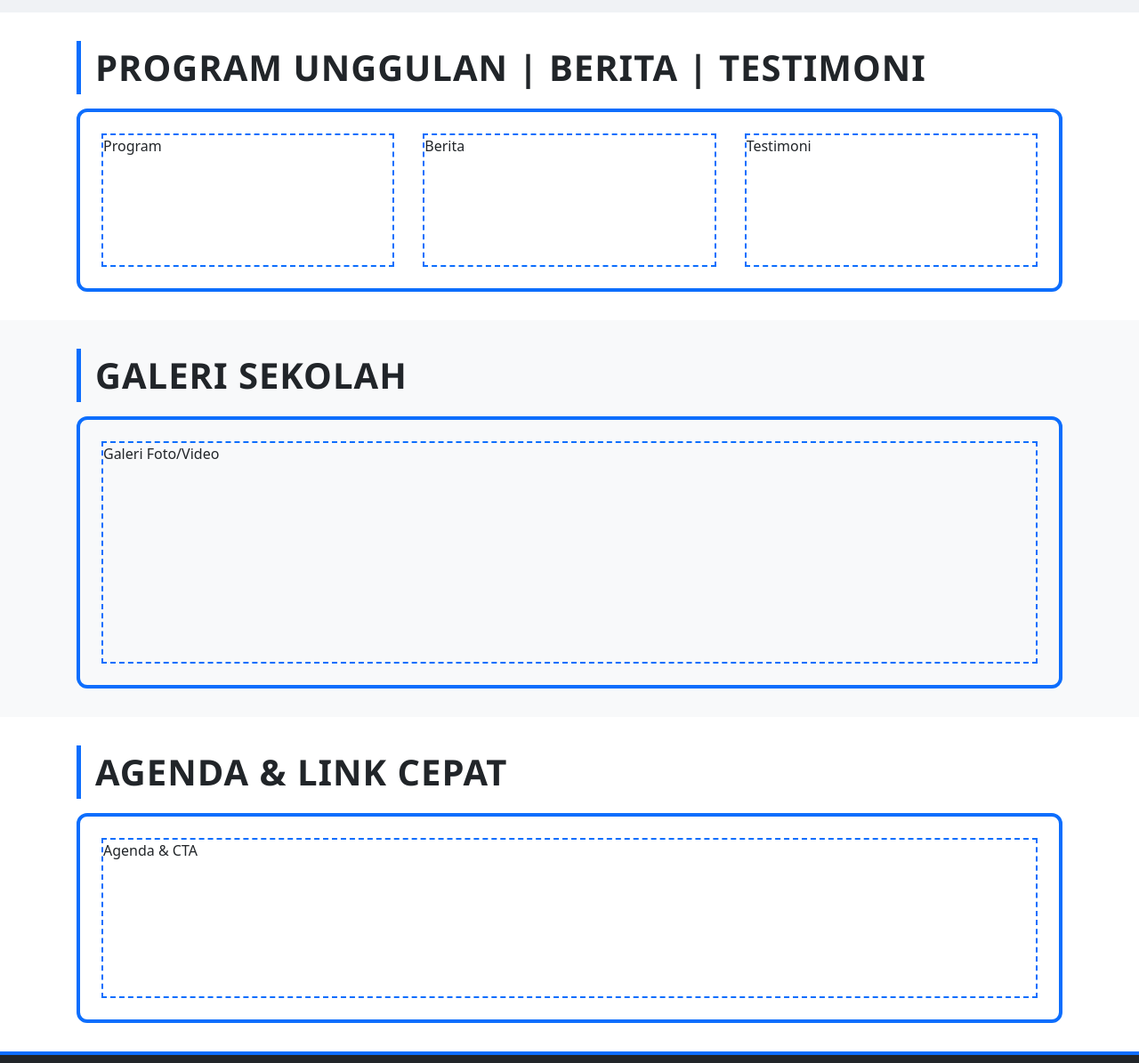
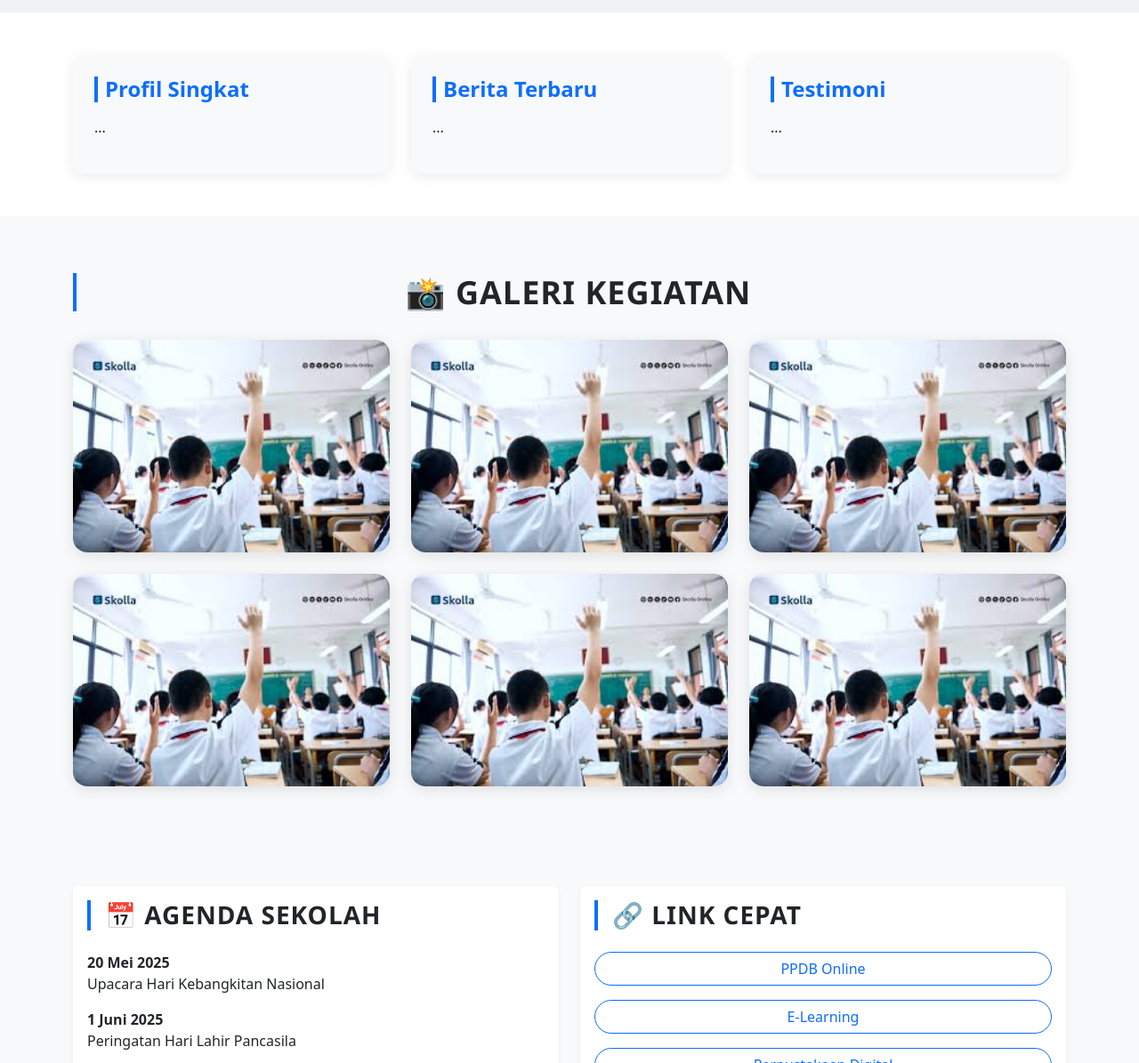
Before and after one commit to irawankilmer/template-website-sekolah-bootstrap-5, a plain HTML site: page pages/index.html in a window 1280 px wide. Shown: the part 2030-3225 px from the top of the page at 89% size. Drawn offline with nearby package versions, Linux system fonts and the light colour scheme.

Commit message:
Add Home Style layout

```diff
--- a/dist/css/styles.css
+++ b/dist/css/styles.css
@@ -282,4 +282,78 @@
   color: #495057;
 }
 
+.info-section {
+  background-color: #ffffff; /* putih agar selaras dengan pola */
+}
+
+.info-card {
+  background-color: #f8f9fa;
+  border-radius: 0.75rem;
+  box-shadow: 0 4px 16px rgba(0,0,0,0.08);
+  transition: all 0.3s ease;
+}
+
+.info-card:hover {
+  transform: translateY(-6px);
+  box-shadow: 0 6px 20px rgba(0,0,0,0.12);
+}
+
+.info-title {
+  font-size: 1.5rem;
+  font-weight: 700;
+  margin-bottom: 1rem;
+  color: #0d6efd;
+  border-left: 4px solid #0d6efd;
+  padding-left: 0.5rem;
+}
+
+.galeri {
+  background-color: #f8f9fa;
+  padding: 4rem 0;
+}
+
+.galeri .section-title {
+  font-size: 2.25rem;
+  font-weight: 700;
+  margin-bottom: 2rem;
+  color: #212529;
+  text-align: center;
+  position: relative;
+}
+
+.galeri-grid {
+  display: grid;
+  grid-template-columns: repeat(auto-fit, minmax(280px, 1fr));
+  gap: 1.5rem;
+}
+
+.galeri-item {
+  overflow: hidden;
+  border-radius: 1rem;
+  box-shadow: 0 4px 16px rgba(0,0,0,0.1);
+  transition: transform 0.3s ease;
+}
+
+.galeri-item img {
+  width: 100%;
+  height: auto;
+  display: block;
+  transition: transform 0.4s ease;
+}
+
+.galeri-item:hover img {
+  transform: scale(1.05);
+}
+
+.agenda-linkcepat {
+  background-color: #ffffff;
+}
+
+.section-title {
+  font-size: 1.75rem;
+  font-weight: 700;
+  border-left: 4px solid #0d6efd;
+  padding-left: 1rem;
+}
+
 /*End Home*/
--- a/pages/index.html
+++ b/pages/index.html
@@ -197,43 +197,114 @@
   </div>
 </section>
 
-<!-- Baris 3 -->
-<section class="bg-white">
-  <div class="container-layout">
-    <div class="section-title">Program Unggulan | Berita | Testimoni</div>
-    <div class="section-content three-cols">
-      <div style="border: 2px dashed #0d6efd; height: 150px;">Program</div>
-      <div style="border: 2px dashed #0d6efd; height: 150px;">Berita</div>
-      <div style="border: 2px dashed #0d6efd; height: 150px;">Testimoni</div>
+<section class="info-section py-5">
+  <div class="container">
+    <div class="row g-4">
+      <!-- Profil Singkat -->
+      <div class="col-md-4">
+        <div class="info-card p-4 h-100">
+          <h3 class="info-title">Profil Singkat</h3>
+          <p>...</p>
+        </div>
+      </div>
+      <!-- Berita -->
+      <div class="col-md-4">
+        <div class="info-card p-4 h-100">
+          <h3 class="info-title">Berita Terbaru</h3>
+          <p>...</p>
+        </div>
+      </div>
+      <!-- Testimoni -->
+      <div class="col-md-4">
+        <div class="info-card p-4 h-100">
+          <h3 class="info-title">Testimoni</h3>
+          <p>...</p>
+        </div>
+      </div>
     </div>
   </div>
 </section>
 
-<!-- Baris 4 -->
-<section style="background-color: #f8f9fa;">
-  <div class="container-layout">
-    <div class="section-title">Galeri Sekolah</div>
-    <div class="section-content">
-      <div style="border: 2px dashed #0d6efd; height: 250px;">Galeri Foto/Video</div>
+<!--Gallery-->
+<section class="galeri">
+  <div class="container">
+    <h2 class="section-title">📸 Galeri Kegiatan</h2>
+    <div class="galeri-grid">
+      <div class="galeri-item">
+        <img src="../dist/img/hero3.jpeg" alt="Kegiatan 1">
+      </div>
+      <div class="galeri-item">
+        <img src="../dist/img/hero3.jpeg" alt="Kegiatan 2">
+      </div>
+      <div class="galeri-item">
+        <img src="../dist/img/hero3.jpeg" alt="Kegiatan 3">
+      </div>
+      <div class="galeri-item">
+        <img src="../dist/img/hero3.jpeg" alt="Kegiatan 4">
+      </div>
+      <div class="galeri-item">
+        <img src="../dist/img/hero3.jpeg" alt="Kegiatan 5">
+      </div>
+      <div class="galeri-item">
+        <img src="../dist/img/hero3.jpeg" alt="Kegiatan 6">
+      </div>
     </div>
   </div>
 </section>
 
-<!-- Baris 5 -->
-<section class="bg-white">
-  <div class="container-layout">
-    <div class="section-title">Agenda & Link Cepat</div>
-    <div class="section-content">
-      <div style="border: 2px dashed #0d6efd; height: 180px;">Agenda & CTA</div>
+
+
+<!-- Agenda dan Link Cepat -->
+<section class="agenda-linkcepat bg-light py-5">
+  <div class="container">
+    <div class="row g-4">
+      <!-- Agenda -->
+      <div class="col-md-6">
+        <div class="card h-100 shadow-sm border-0">
+          <div class="card-body">
+            <h2 class="section-title mb-4">📅 Agenda Sekolah</h2>
+            <ul class="list-unstyled">
+              <li class="mb-3">
+                <strong>20 Mei 2025</strong><br>
+                Upacara Hari Kebangkitan Nasional
+              </li>
+              <li class="mb-3">
+                <strong>1 Juni 2025</strong><br>
+                Peringatan Hari Lahir Pancasila
+              </li>
+              <li>
+                <strong>17 Agustus 2025</strong><br>
+                Perayaan Hari Kemerdekaan RI
+              </li>
+            </ul>
+          </div>
+        </div>
+      </div>
+
+      <!-- Link Cepat -->
+      <div class="col-md-6">
+        <div class="card h-100 shadow-sm border-0">
+          <div class="card-body">
+            <h2 class="section-title mb-4">🔗 Link Cepat</h2>
+            <div class="d-grid gap-3">
+              <a href="#" class="btn btn-outline-primary rounded-pill">PPDB Online</a>
+              <a href="#" class="btn btn-outline-primary rounded-pill">E-Learning</a>
+              <a href="#" class="btn btn-outline-primary rounded-pill">Perpustakaan Digital</a>
+              <a href="#" class="btn btn-outline-primary rounded-pill">Kontak Kami</a>
+            </div>
+          </div>
+        </div>
+      </div>
     </div>
   </div>
 </section>
+
 
 <!-- Strip Atas Footer -->
 <div class="strip-primary bg-primary"></div>
 
 <!-- Footer -->
-<footer class="bg-dark text-light pt-3">
+<footer class="bg-dark text-light pt-5">
   <div class="container">
     <div class="row text-start">
       <div class="col-md-3">
```
